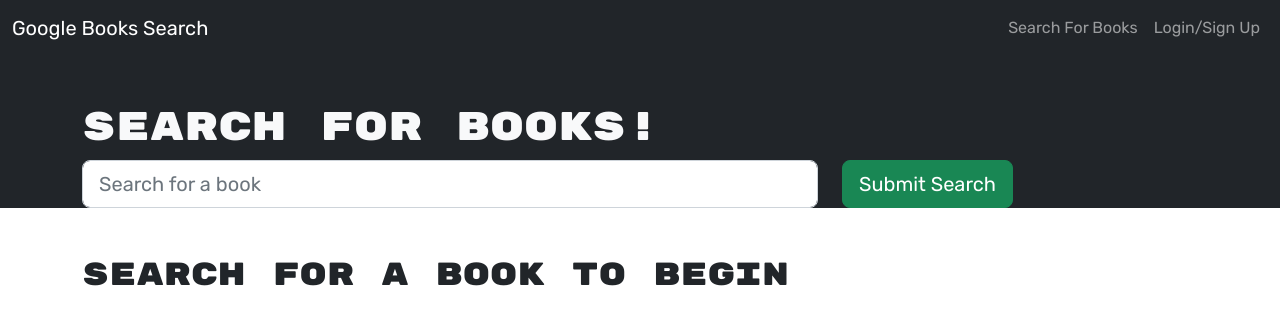
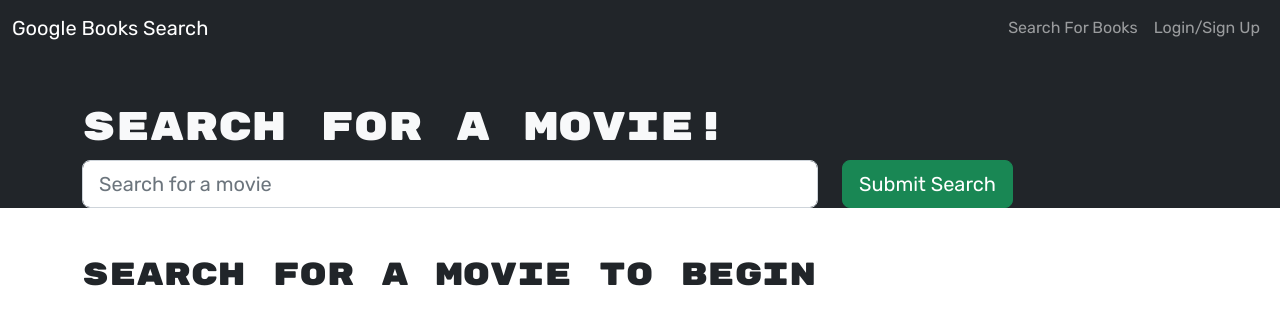
Before and after one commit to nolannaphys/movie-vault, a React (Vite) app in the folder client/: page / in a window 1280 px wide. Shown: the top 324 px of the page. Built offline with nearby package versions, Linux system fonts and the light colour scheme.

Commit message:
Updated placeholder texts and titles

```diff
--- a/client/index.html
+++ b/client/index.html
@@ -4,7 +4,7 @@
     <meta charset="UTF-8" />
     <link rel="icon" type="image/svg+xml" href="/vite.svg" />
     <meta name="viewport" content="width=device-width, initial-scale=1.0" />
-    <title>React Book Search Engine</title>
+    <title>Movie Vault</title>
     <link href="https://fonts.googleapis.com/css2?family=Rubik+Mono+One&family=Rubik:ital,wght@0,400;1,300&display=swap"
     rel="stylesheet">
   </head>
--- a/client/src/pages/SearchBooks.jsx
+++ b/client/src/pages/SearchBooks.jsx
@@ -109,7 +109,7 @@ console.log(items);
     <>
       <div className="text-light bg-dark pt-5">
         <Container>
-          <h1>Search for Books!</h1>
+          <h1>Search for a Movie!</h1>
           <Form onSubmit={handleFormSubmit}>
             <Row>
               <Col xs={12} md={8}>
@@ -119,7 +119,7 @@ console.log(items);
                   onChange={(e) => setSearchInput(e.target.value)}
                   type="text"
                   size="lg"
-                  placeholder="Search for a book"
+                  placeholder="Search for a movie"
                 />
               </Col>
               <Col xs={12} md={4}>
@@ -136,7 +136,7 @@ console.log(items);
         <h2 className="pt-5">
           {searchedBooks.length
             ? `Viewing ${searchedBooks.length} results:`
-            : "Search for a book to begin"}
+            : "Search for a movie to begin"}
         </h2>
         <Row>
           {searchedBooks.map((book) => {
@@ -165,8 +165,8 @@ console.log(items);
                         {savedBookIds?.some(
                           (savedBookId) => savedBookId === book.bookId
                         )
-                          ? "This book has already been saved!"
-                          : "Save this Book!"}
+                          ? "This movie has already been saved!"
+                          : "Save this Movie!"}
                       </Button>
                     )}
                   </Card.Body>
```
